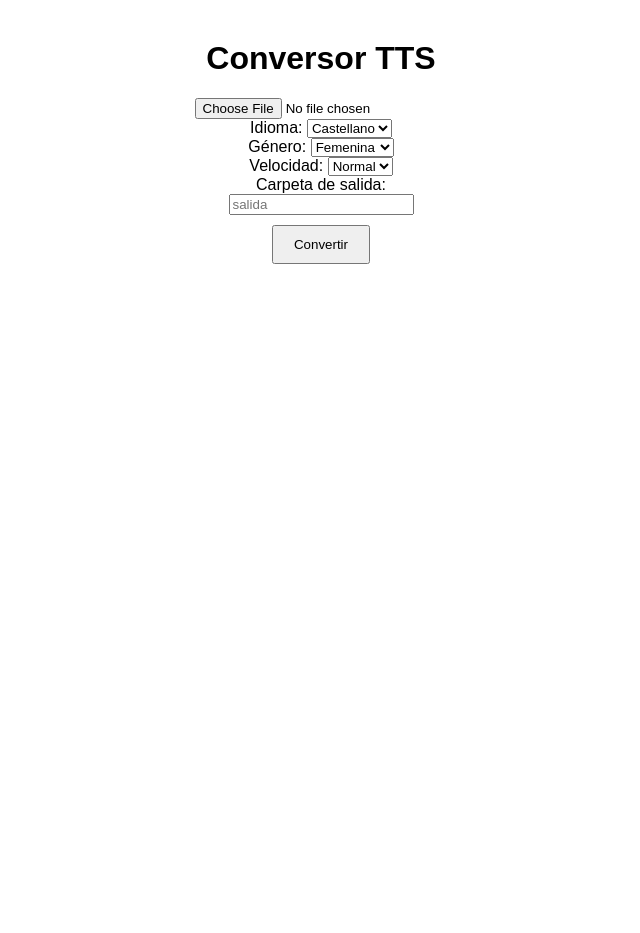
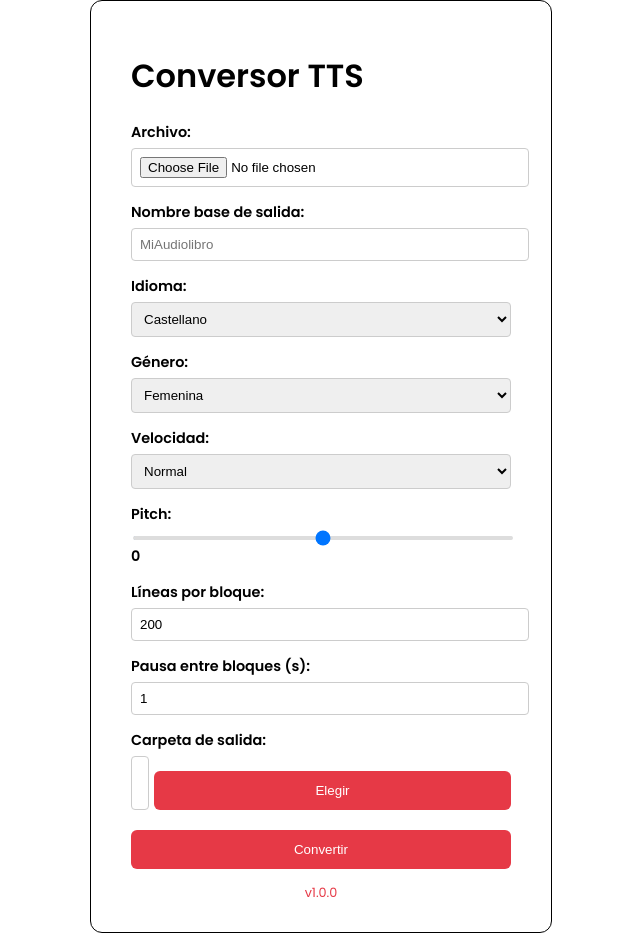
Before and after one commit to webtense/TTS-converte-Pro, a Flask app: page / in a window 1280 px wide. Shown: the whole page, without its empty margins (319-959 px from the left). Before the commit the page ends 264 px from the top, so only its background shows below. Run offline with Flask 2, Linux system fonts and the light colour scheme.

Commit message:
feat: display version and fix output folder

```diff
--- a/app.py
+++ b/app.py
@@ -4,8 +4,16 @@ from pathlib import Path
 from flask import Flask, render_template, request
 from werkzeug.utils import secure_filename
 
-from tts import read_txt, read_docx, read_doc, synthesize_book
+from tts import (
+    DEFAULT_CHUNK_DELAY,
+    DEFAULT_CHUNK_LINES,
+    read_docx,
+    read_txt,
+    synthesize_book,
+)
 
+APP_VERSION = "1.0.0"
+__version__ = APP_VERSION
 app = Flask(__name__)
 
 VOICE_MAP = {
@@ -19,12 +27,12 @@ VOICE_MAP = {
     },
 }
 
-SPEED_MAP = {"lenta": "-25%", "normal": "0%", "rapida": "+25%"}
+SPEED_MAP = {"lenta": "-25%", "normal": "+0%", "rapida": "+25%"}
 
 
 @app.route("/")
 def index():
-    return render_template("index.html")
+    return render_template("index.html", version=APP_VERSION)
 
 
 @app.route("/convert", methods=["POST"])
@@ -33,9 +41,13 @@ def convert():
     idioma = request.form.get("idioma")
     genero = request.form.get("genero")
     velocidad = request.form.get("velocidad")
+    pitch_val = request.form.get("pitch", type=int) or 0
+    pitch = f"{pitch_val:+d}%"
     carpeta = request.form.get("carpeta") or "salida"
-
-    book_name = Path(file.filename).stem
+    lineas = request.form.get("lineas", type=int) or DEFAULT_CHUNK_LINES
+    pausa = request.form.get("pausa", type=float) or DEFAULT_CHUNK_DELAY
+    nombre = request.form.get("nombre") or Path(file.filename).stem
+    book_name = secure_filename(nombre)
     filename = secure_filename(file.filename)
     upload_path = os.path.join("uploads", filename)
     os.makedirs("uploads", exist_ok=True)
@@ -45,22 +57,30 @@ def convert():
         text = read_txt(upload_path)
     elif filename.lower().endswith(".docx"):
         text = read_docx(upload_path)
-    elif filename.lower().endswith(".doc"):
-        text = read_doc(upload_path)
     else:
         return "Formato no soportado", 400
 
     voice = VOICE_MAP.get(idioma, VOICE_MAP["castellano"])[genero]
-    rate = SPEED_MAP.get(velocidad, "0%")
+    rate = SPEED_MAP.get(velocidad, "+0%")
 
     loop = asyncio.new_event_loop()
     asyncio.set_event_loop(loop)
     files = loop.run_until_complete(
-        synthesize_book(text, voice, rate, carpeta, book_name)
+        synthesize_book(
+            text,
+            voice,
+            rate,
+            carpeta,
+            book_name,
+            chunk_lines=lineas,
+            chunk_delay=pausa,
+            pitch=pitch,
+        )
     )
     loop.close()
 
-    return render_template("exito.html", archivos=files, carpeta=carpeta)
+    display_files = [os.path.join(carpeta, os.path.basename(f)) for f in files]
+    return render_template("exito.html", archivos=display_files, carpeta=carpeta, version=APP_VERSION)
 
 
 if __name__ == "__main__":
--- a/requirements.txt
+++ b/requirements.txt
@@ -2,4 +2,3 @@ Flask>=2.2
 python-docx>=0.8
 edge-tts>=6.1
 pydub>=0.25
-textract>=1.6
--- a/static/styles.css
+++ b/static/styles.css
@@ -1,17 +1,106 @@
+@import url('https://fonts.googleapis.com/css2?family=Poppins:wght@400;600&display=swap');
+
 body {
-  font-family: Arial, sans-serif;
-  text-align: center;
-  margin: 40px;
+  font-family: 'Poppins', sans-serif;
+  background: #fff;
+  color: #000;
+  display: flex;
+  justify-content: center;
+  align-items: center;
+  min-height: 100vh;
+  margin: 0;
 }
 
-form {
-  margin: 0 auto;
-  width: 300px;
+.card {
+  background: #fff;
+  padding: 30px 40px;
+  border-radius: 12px;
+  border: 1px solid #000;
+  width: 380px;
 }
 
-button {
-  padding: 10px 20px;
-  margin-top: 10px;
+label {
+  display: block;
+  margin-top: 15px;
+  text-align: left;
+  font-weight: 600;
+  font-size: 0.9rem;
+}
+
+input[type=file],
+input[type=number],
+input[type=text],
+select {
+  width: 100%;
+  padding: 8px;
+  margin-top: 5px;
+  border: 1px solid #ccc;
+  border-radius: 4px;
+}
+
+input[type=range] {
+  width: 100%;
+}
+
+input[type=range]::-webkit-slider-thumb {
+  appearance: none;
+  background: #e63946;
+  width: 16px;
+  height: 16px;
+  border-radius: 50%;
+  cursor: pointer;
+  margin-top: -6px;
+}
+
+input[type=range]::-webkit-slider-runnable-track {
+  background: #ddd;
+  height: 4px;
+  border-radius: 4px;
+}
+
+input[type=range]::-moz-range-thumb {
+  background: #e63946;
+  border: none;
+  width: 16px;
+  height: 16px;
+  border-radius: 50%;
+  cursor: pointer;
+}
+
+input[type=range]::-moz-range-track {
+  background: #ddd;
+  height: 4px;
+  border-radius: 4px;
+}
+
+button,
+.btn {
+  width: 100%;
+  padding: 12px;
+  margin-top: 20px;
+  background: #e63946;
+  color: #fff;
+  border: none;
+  border-radius: 6px;
+  cursor: pointer;
+  text-decoration: none;
+  display: inline-block;
+  text-align: center;
+  transition: background 0.2s ease-in-out;
+}
+
+button:hover,
+.btn:hover {
+  background: #ba1b1d;
+}
+
+.folder-picker {
+  display: flex;
+  gap: 5px;
+}
+
+.folder-picker input[type=text] {
+  flex: 1;
 }
 
 #progress-container {
@@ -19,14 +108,29 @@ button {
   background: #eee;
   height: 20px;
   margin-top: 20px;
+  border-radius: 10px;
+  overflow: hidden;
 }
 
 #progress-bar {
   height: 100%;
   width: 0;
-  background: #4caf50;
+  background: #e63946;
+  transition: width 0.2s;
 }
 
 .hidden {
   display: none;
 }
+
+ul {
+  text-align: left;
+  padding-left: 20px;
+}
+
+.version {
+  margin-top: 15px;
+  font-size: 0.8rem;
+  color: #e63946;
+  text-align: center;
+}
--- a/templates/exito.html
+++ b/templates/exito.html
@@ -6,6 +6,7 @@
   <link rel="stylesheet" href="{{ url_for('static', filename='styles.css') }}">
 </head>
 <body>
+  <div class="card">
     <h1>Conversión finalizada</h1>
     <p>Archivos guardados en {{ carpeta }}</p>
     <ul>
@@ -13,5 +14,8 @@
       <li>{{ archivo }}</li>
     {% endfor %}
     </ul>
+    <a href="/" class="btn">Volver</a>
+  </div>
+  <footer class="version">v{{ version }}</footer>
 </body>
 </html>
--- a/templates/index.html
+++ b/templates/index.html
@@ -6,38 +6,85 @@
   <link rel="stylesheet" href="{{ url_for('static', filename='styles.css') }}">
 </head>
 <body>
+  <div class="card">
     <h1>Conversor TTS</h1>
     <form id="convert-form" enctype="multipart/form-data">
-    <input type="file" name="archivo" required><br>
-    <label>Idioma:</label>
+      <label>Archivo:
+        <input type="file" name="archivo" id="archivo" required>
+      </label>
+      <label>Nombre base de salida:
+        <input type="text" name="nombre" id="nombre" placeholder="MiAudiolibro">
+      </label>
+      <label>Idioma:
         <select name="idioma">
           <option value="castellano">Castellano</option>
           <option value="catalan">Catalán</option>
-    </select><br>
-    <label>Género:</label>
+        </select>
+      </label>
+      <label>Género:
         <select name="genero">
           <option value="femenina">Femenina</option>
           <option value="masculina">Masculina</option>
-    </select><br>
-    <label>Velocidad:</label>
+        </select>
+      </label>
+      <label>Velocidad:
         <select name="velocidad">
           <option value="lenta">Lenta</option>
           <option value="normal" selected>Normal</option>
           <option value="rapida">Rápida</option>
-    </select><br>
+        </select>
+      </label>
+      <label>Pitch:
+        <input type="range" name="pitch" id="pitch" min="-20" max="20" value="0">
+        <span id="pitch-val">0</span>
+      </label>
+      <label>Líneas por bloque:
+        <input type="number" name="lineas" value="200" min="1">
+      </label>
+      <label>Pausa entre bloques (s):
+        <input type="number" step="0.1" name="pausa" value="1">
+      </label>
       <label>Carpeta de salida:</label>
-    <input type="text" name="carpeta" placeholder="salida"><br>
-    <button type="submit">Convertir</button>
+      <div class="folder-picker">
+        <input type="text" id="carpeta" name="carpeta" placeholder="salida" readonly>
+        <button type="button" id="carpetaBtn">Elegir</button>
+      </div>
+      <button type="submit" class="btn">Convertir</button>
     </form>
+    <footer class="version">v{{ version }}</footer>
+    <input type="file" id="carpetaInput" webkitdirectory directory style="display:none">
     <div id="progress-container" class="hidden">
       <div id="progress-bar"></div>
     </div>
+  </div>
   <script>
   const form = document.getElementById('convert-form');
+  const fileInput = document.getElementById('archivo');
+  const nombreInput = document.getElementById('nombre');
+  const pitch = document.getElementById('pitch');
+  const pitchVal = document.getElementById('pitch-val');
+  pitch.addEventListener('input', ()=>{ pitchVal.textContent = pitch.value; });
+
+  fileInput.addEventListener('change', ()=>{
+    const name = fileInput.files[0]?.name.replace(/\.[^/.]+$/, '') || '';
+    nombreInput.value = name;
+  });
+
+  const carpetaBtn = document.getElementById('carpetaBtn');
+  const carpetaInput = document.getElementById('carpetaInput');
+  const carpetaText = document.getElementById('carpeta');
+  carpetaBtn.addEventListener('click', ()=>carpetaInput.click());
+  carpetaInput.addEventListener('change', (e)=>{
+    if(carpetaInput.files.length>0){
+      const path = carpetaInput.files[0].webkitRelativePath.split('/')[0];
+      carpetaText.value = path;
+    }
+  });
+
   form.addEventListener('submit', async (e)=>{
     e.preventDefault();
     const data = new FormData(form);
-    const file = form.querySelector('input[type=file]').files[0];
+    const file = fileInput.files[0];
     const est = Math.max(5, file.size / 50000); // segundos estimados
     const bar = document.getElementById('progress-bar');
     const container = document.getElementById('progress-container');
--- a/tts.py
+++ b/tts.py
@@ -3,13 +3,16 @@ import os
 import re
 from typing import List, Tuple
 
+__version__ = "1.0.0"
+
 import edge_tts
 from docx import Document
 from pydub import AudioSegment
-import textract
 
-CHUNK_LINES = 200
-CHUNK_DELAY = 1
+
+DEFAULT_CHUNK_LINES = 200
+# Pausa por defecto entre peticiones para no saturar los servidores
+DEFAULT_CHUNK_DELAY = float(os.getenv("REQUEST_PAUSE", "1"))
 
 
 def read_txt(path: str) -> str:
@@ -20,11 +23,6 @@ def read_txt(path: str) -> str:
 def read_docx(path: str) -> str:
     doc = Document(path)
     return "\n".join(p.text for p in doc.paragraphs)
-
-
-def read_doc(path: str) -> str:
-    text = textract.process(path)
-    return text.decode("utf-8")
 
 
 def split_into_chapters(text: str) -> List[Tuple[str, str]]:
@@ -41,16 +39,27 @@ def split_into_chapters(text: str) -> List[Tuple[str, str]]:
     return chapters
 
 
-async def synthesize(text: str, voice: str, rate: str, output_path: str) -> None:
+async def synthesize(
+    text: str,
+    voice: str,
+    rate: str,
+    output_path: str,
+    chunk_lines: int = DEFAULT_CHUNK_LINES,
+    chunk_delay: float = DEFAULT_CHUNK_DELAY,
+    pitch: str = "+0%",
+) -> None:
     lines = text.splitlines()
-    chunks = ["\n".join(lines[i : i + CHUNK_LINES]) for i in range(0, len(lines), CHUNK_LINES)]
+    chunks = [
+        "\n".join(lines[i : i + chunk_lines])
+        for i in range(0, len(lines), chunk_lines)
+    ]
     temp_files = []
     for idx, chunk in enumerate(chunks):
-        communicate = edge_tts.Communicate(chunk, voice=voice, rate=rate)
+        communicate = edge_tts.Communicate(chunk, voice=voice, rate=rate, pitch=pitch)
         tmp_file = f"{output_path}_tmp_{idx}.mp3"
         await communicate.save(tmp_file)
         temp_files.append(tmp_file)
-        await asyncio.sleep(CHUNK_DELAY)
+        await asyncio.sleep(chunk_delay)
     audio = AudioSegment.empty()
     for f in temp_files:
         audio += AudioSegment.from_file(f)
@@ -58,12 +67,29 @@ async def synthesize(text: str, voice: str, rate: str, output_path: str) -> None
     audio.export(output_path, format="mp3")
 
 
-async def synthesize_book(text: str, voice: str, rate: str, out_dir: str, book_name: str) -> List[str]:
+async def synthesize_book(
+    text: str,
+    voice: str,
+    rate: str,
+    out_dir: str,
+    book_name: str,
+    chunk_lines: int = DEFAULT_CHUNK_LINES,
+    chunk_delay: float = DEFAULT_CHUNK_DELAY,
+    pitch: str = "+0%",
+) -> List[str]:
     os.makedirs(out_dir, exist_ok=True)
     chapters = split_into_chapters(text)
     files = []
     for i, (_, chapter_text) in enumerate(chapters, start=1):
         filename = os.path.join(out_dir, f"{book_name}_capitulo_{i}.mp3")
-        await synthesize(chapter_text, voice, rate, filename)
+        await synthesize(
+            chapter_text,
+            voice,
+            rate,
+            filename,
+            chunk_lines=chunk_lines,
+            chunk_delay=chunk_delay,
+            pitch=pitch,
+        )
         files.append(filename)
     return files
```
Also changed, not shown: README.md, 2 other files. Lines whose indentation alone changed are shown as unchanged.
